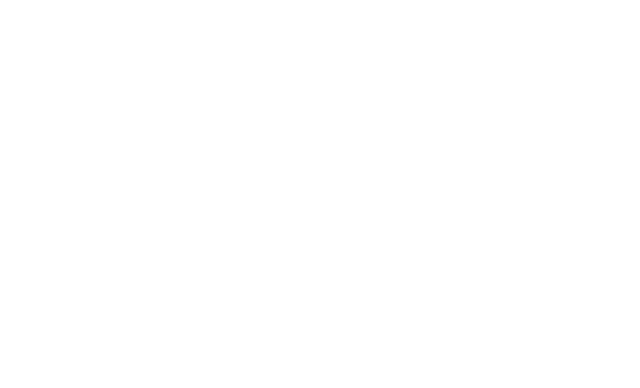
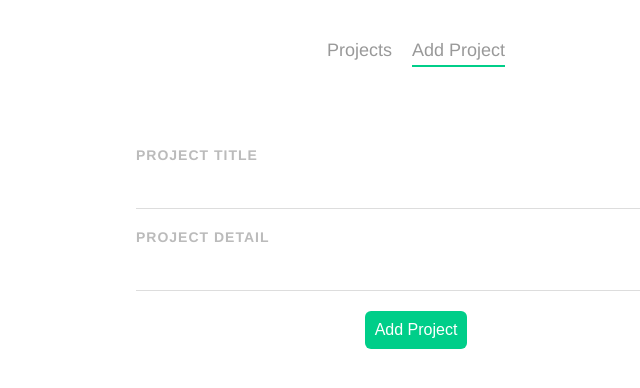
Before and after one commit to ChanHeinKyaw/Vue_JS, a Vue app in the folder Chapter_9/project-planner/: page /addProject in a window 1280 px wide. Before the commit this address had no page. Shown: the top 388 px of the page, without its empty margins (224-864 px from the left). Built offline with nearby package versions, Linux system fonts and the light colour scheme.

Commit message:
add project form style and nav style

```diff
--- a/Chapter_9/project-planner/src/App.vue
+++ b/Chapter_9/project-planner/src/App.vue
@@ -1,7 +1,14 @@
 <template>
+  <Navbar></Navbar>
   <router-view />
 </template>
 
+<script>
+import Navbar from "./components/Navbar";
+export default {
+  components: { Navbar },
+};
+</script>
 <style>
 #app {
   font-family: Avenir, Helvetica, Arial, sans-serif;
--- /dev/null
+++ b/Chapter_9/project-planner/src/components/Navbar.vue
@@ -0,0 +1,28 @@
+<template>
+  <nav class="main-nav">
+    <router-link :to="{ name: 'home' }">Projects</router-link>
+    <router-link :to="{ name: 'addProject' }">Add Project</router-link>
+  </nav>
+</template>
+
+<script>
+export default {};
+</script>
+
+<style>
+.main-nav {
+  text-align: center;
+  margin: 40px auto;
+}
+.main-nav a {
+  display: inline-block;
+  text-decoration: none;
+  margin: 0 10px;
+  color: #999;
+  font-size: 18px;
+}
+a.router-link-active {
+  border-bottom: 2px solid #00ce89;
+  padding-bottom: 4px;
+}
+</style>
--- a/Chapter_9/project-planner/src/router/index.js
+++ b/Chapter_9/project-planner/src/router/index.js
@@ -1,11 +1,17 @@
 import { createRouter, createWebHistory } from "vue-router";
 import HomeView from "../views/HomeView.vue";
+import AddProject from "../views/AddProject.vue";
 
 const routes = [
   {
     path: "/",
     name: "home",
     component: HomeView,
+  },
+  {
+    path: "/addProject",
+    name: "addProject",
+    component: AddProject,
   },
 ];
 
--- /dev/null
+++ b/Chapter_9/project-planner/src/views/AddProject.vue
@@ -0,0 +1,54 @@
+<template>
+  <form>
+    <label>Project Title</label>
+    <input type="text" />
+    <label>Project Detail</label>
+    <input type="text" />
+    <button>Add Project</button>
+  </form>
+</template>
+
+<script>
+export default {};
+</script>
+
+<style>
+form {
+  background: white;
+  padding: 20px;
+  border-radius: 10px;
+}
+label {
+  display: block;
+  color: #bbb;
+  text-transform: uppercase;
+  font-size: 14px;
+  font-weight: bold;
+  letter-spacing: 1px;
+  margin: 20px 0 10px 0;
+}
+input {
+  padding: 10px;
+  border: 0;
+  border-bottom: 1px solid #ddd;
+  width: 100%;
+  box-sizing: border-box;
+}
+textarea {
+  border: 1px solid #ddd;
+  padding: 10px;
+  width: 100%;
+  box-sizing: border-box;
+  height: 100px;
+}
+form button {
+  display: block;
+  margin: 20px auto 0;
+  background: #00ce89;
+  color: white;
+  padding: 10px;
+  border: 0;
+  border-radius: 6px;
+  font-size: 16px;
+}
+</style>
```
